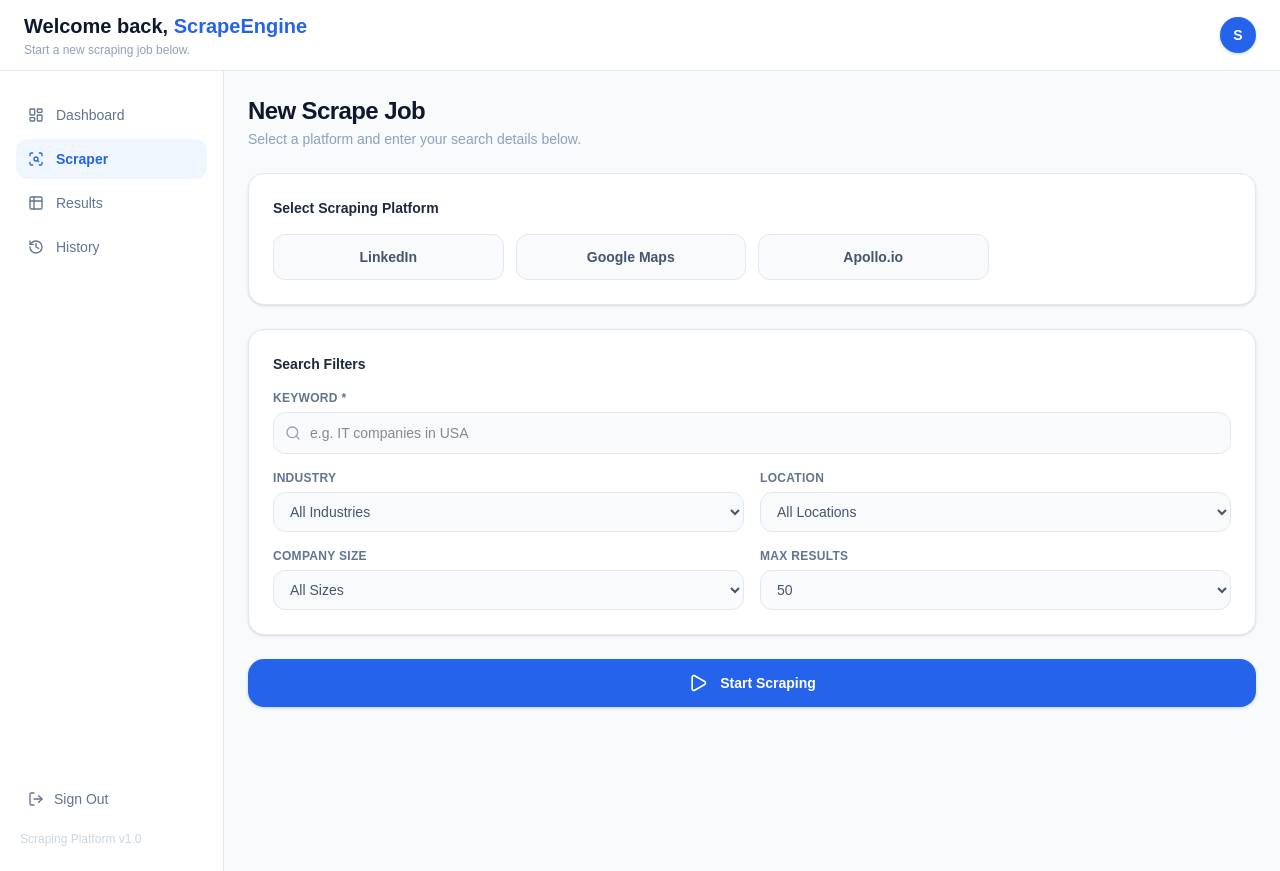
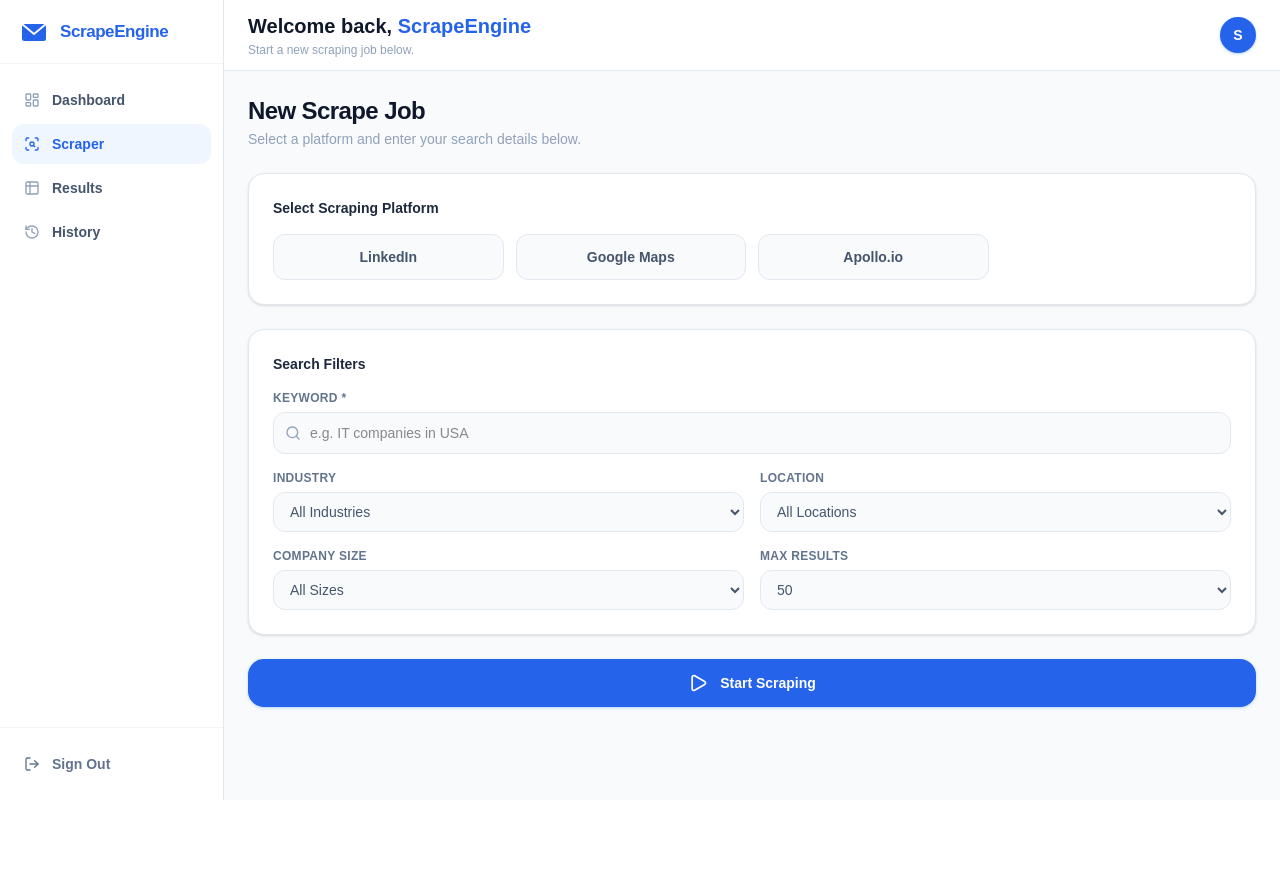
Before and after one commit to sndshx/Email-Scraping-, a Next.js app: page /scrape in a window 1280 px wide. After the commit the page ends 800 px from the top, so only its background shows below. Built offline with nearby package versions, Linux system fonts and the light colour scheme.

Commit message:
fixed sidebar

```diff
--- a/src/app/component/sidebar.tsx
+++ b/src/app/component/sidebar.tsx
@@ -15,7 +15,6 @@ const navItems = [
   { label: "Dashboard", href: "/dashboard", icon: LayoutDashboard },
   { label: "Scraper", href: "/scrape", icon: ScanSearch },
   { label: "Results", href: "/results", icon: Table2 },
-  { label: "Messages", href: "/messages", icon: MessageSquare },
   { label: "History", href: "/history", icon: History },
 ];
 
--- a/src/app/scrape/page.tsx
+++ b/src/app/scrape/page.tsx
@@ -2,25 +2,13 @@
 
 import { useState } from "react";
 import {
-  ScanSearch,
-  LayoutDashboard,
-  Table2,
-  History,
-  LogOut,
   Search,
   Play,
   Loader2,
   CheckCircle2,
   XCircle,
 } from "lucide-react";
-import Link from "next/link";
-
-const navItems = [
-  { label: "Dashboard", href: "/dashboard", icon: LayoutDashboard },
-  { label: "Scraper", href: "/scrape", icon: ScanSearch },
-  { label: "Results", href: "/results", icon: Table2 },
-  { label: "History", href: "/history", icon: History },
-];
+import Sidebar from "@/app/component/sidebar";
 
 const SCRAPERS = [
   {
@@ -95,7 +83,10 @@ export default function ScrapePage() {
   };
 
   return (
-    <div className="min-h-screen bg-slate-50">
+    <div className="min-h-screen bg-slate-50 flex">
+      <Sidebar />
+
+      <div className="flex-1 overflow-auto flex flex-col">
         {/* Header */}
         <header className="sticky top-0 z-20 bg-white border-b border-slate-200 px-6 py-3 flex items-center justify-between">
           <div>
@@ -107,61 +98,20 @@ export default function ScrapePage() {
             </p>
           </div>
           <div className="w-9 h-9 rounded-full bg-[#2563EB] flex items-center justify-center cursor-pointer hover:bg-blue-700 transition-colors shadow-sm shadow-blue-200">
-          <span className="text-white text-sm font-extrabold leading-none select-none">
-            S
-          </span>
+            <span className="text-white text-sm font-extrabold leading-none select-none">S</span>
           </div>
         </header>
-
-      <div className="flex">
-        {/* Sidebar */}
-        <aside className="w-56 min-h-screen bg-white border-r border-slate-200 flex flex-col py-6 px-4 sticky top-[57px] h-[calc(100vh-57px)]">
-          <nav className="flex flex-col gap-1 flex-1">
-            {navItems.map((item) => (
-              <Link
-                key={item.href}
-                href={item.href}
-                className={`flex items-center gap-3 px-3 py-2.5 rounded-xl text-sm font-medium transition-colors ${
-                  item.href === "/scrape"
-                    ? "bg-blue-50 text-[#2563EB] font-semibold"
-                    : "text-slate-500 hover:text-slate-800 hover:bg-slate-50"
-                }`}
-              >
-                <item.icon className="w-4 h-4" />
-                {item.label}
-              </Link>
-            ))}
-          </nav>
-          <button
-            onClick={() => {
-              window.location.href = "/";
-            }}
-            className="flex items-center gap-2.5 px-3 py-2.5 text-sm font-medium text-slate-500 hover:bg-rose-50 hover:text-rose-600 rounded-xl transition-all cursor-pointer"
-          >
-            <LogOut className="w-4 h-4" />
-            Sign Out
-          </button>
-          <p className="text-xs text-slate-300 px-1 mt-3">
-            Scraping Platform v1.0
-          </p>
-        </aside>
 
         {/* Main */}
         <main className="flex-1 p-6 space-y-6">
           <div>
-            <h2 className="text-2xl font-extrabold text-slate-900 tracking-tight">
-              New Scrape Job
-            </h2>
-            <p className="text-slate-400 text-sm mt-0.5">
-              Select a platform and enter your search details below.
-            </p>
+            <h2 className="text-2xl font-extrabold text-slate-900 tracking-tight">New Scrape Job</h2>
+            <p className="text-slate-400 text-sm mt-0.5">Select a platform and enter your search details below.</p>
           </div>
 
           {/* Scraper Selection */}
           <div className="bg-white rounded-2xl border border-slate-200 shadow-sm p-6">
-            <h3 className="text-sm font-bold text-slate-800 mb-4">
-              Select Scraping Platform
-            </h3>
+            <h3 className="text-sm font-bold text-slate-800 mb-4">Select Scraping Platform</h3>
             <div className="grid grid-cols-2 sm:grid-cols-4 gap-3">
               {SCRAPERS.map((scraper) => (
                 <button
@@ -181,15 +131,10 @@ export default function ScrapePage() {
 
           {/* Search Filters */}
           <div className="bg-white rounded-2xl border border-slate-200 shadow-sm p-6">
-            <h3 className="text-sm font-bold text-slate-800 mb-4">
-              Search Filters
-            </h3>
+            <h3 className="text-sm font-bold text-slate-800 mb-4">Search Filters</h3>
             <div className="grid grid-cols-1 sm:grid-cols-2 gap-4">
-              {/* Keyword */}
               <div className="sm:col-span-2">
-                <label className="text-xs font-semibold text-slate-500 uppercase tracking-wide mb-1.5 block">
-                  Keyword *
-                </label>
+                <label className="text-xs font-semibold text-slate-500 uppercase tracking-wide mb-1.5 block">Keyword *</label>
                 <div className="relative">
                   <Search className="absolute left-3 top-1/2 -translate-y-1/2 w-4 h-4 text-slate-400" />
                   <input
@@ -202,16 +147,10 @@ export default function ScrapePage() {
                 </div>
               </div>
 
-              {/* Industry */}
               <div>
-                <label className="text-xs font-semibold text-slate-500 uppercase tracking-wide mb-1.5 block">
-                  Industry
-                </label>
-                <select
-                  value={industry}
-                  onChange={(e) => setIndustry(e.target.value)}
-                  className="w-full px-3 py-2.5 border border-slate-200 rounded-xl text-sm bg-slate-50 text-slate-600 focus:outline-none cursor-pointer"
-                >
+                <label className="text-xs font-semibold text-slate-500 uppercase tracking-wide mb-1.5 block">Industry</label>
+                <select value={industry} onChange={(e) => setIndustry(e.target.value)}
+                  className="w-full px-3 py-2.5 border border-slate-200 rounded-xl text-sm bg-slate-50 text-slate-600 focus:outline-none cursor-pointer">
                   <option value="">All Industries</option>
                   <option>IT</option>
                   <option>Marketing</option>
@@ -224,16 +163,10 @@ export default function ScrapePage() {
                 </select>
               </div>
 
-              {/* Location */}
               <div>
-                <label className="text-xs font-semibold text-slate-500 uppercase tracking-wide mb-1.5 block">
-                  Location
-                </label>
-                <select
-                  value={location}
-                  onChange={(e) => setLocation(e.target.value)}
-                  className="w-full px-3 py-2.5 border border-slate-200 rounded-xl text-sm bg-slate-50 text-slate-600 focus:outline-none cursor-pointer"
-                >
+                <label className="text-xs font-semibold text-slate-500 uppercase tracking-wide mb-1.5 block">Location</label>
+                <select value={location} onChange={(e) => setLocation(e.target.value)}
+                  className="w-full px-3 py-2.5 border border-slate-200 rounded-xl text-sm bg-slate-50 text-slate-600 focus:outline-none cursor-pointer">
                   <option value="">All Locations</option>
                   <option>USA</option>
                   <option>UK</option>
@@ -245,16 +178,10 @@ export default function ScrapePage() {
                 </select>
               </div>
 
-              {/* Company Size */}
               <div>
-                <label className="text-xs font-semibold text-slate-500 uppercase tracking-wide mb-1.5 block">
-                  Company Size
-                </label>
-                <select
-                  value={companySize}
-                  onChange={(e) => setCompanySize(e.target.value)}
-                  className="w-full px-3 py-2.5 border border-slate-200 rounded-xl text-sm bg-slate-50 text-slate-600 focus:outline-none cursor-pointer"
-                >
+                <label className="text-xs font-semibold text-slate-500 uppercase tracking-wide mb-1.5 block">Company Size</label>
+                <select value={companySize} onChange={(e) => setCompanySize(e.target.value)}
+                  className="w-full px-3 py-2.5 border border-slate-200 rounded-xl text-sm bg-slate-50 text-slate-600 focus:outline-none cursor-pointer">
                   <option value="">All Sizes</option>
                   <option>Small</option>
                   <option>Medium</option>
@@ -262,16 +189,10 @@ export default function ScrapePage() {
                 </select>
               </div>
 
-              {/* Max Results */}
               <div>
-                <label className="text-xs font-semibold text-slate-500 uppercase tracking-wide mb-1.5 block">
-                  Max Results
-                </label>
-                <select
-                  value={maxResults}
-                  onChange={(e) => setMaxResults(e.target.value)}
-                  className="w-full px-3 py-2.5 border border-slate-200 rounded-xl text-sm bg-slate-50 text-slate-600 focus:outline-none cursor-pointer"
-                >
+                <label className="text-xs font-semibold text-slate-500 uppercase tracking-wide mb-1.5 block">Max Results</label>
+                <select value={maxResults} onChange={(e) => setMaxResults(e.target.value)}
+                  className="w-full px-3 py-2.5 border border-slate-200 rounded-xl text-sm bg-slate-50 text-slate-600 focus:outline-none cursor-pointer">
                   <option>10</option>
                   <option>25</option>
                   <option>50</option>
@@ -284,13 +205,11 @@ export default function ScrapePage() {
 
           {/* Result Message */}
           {result && (
-            <div
-              className={`flex items-center gap-3 p-4 rounded-2xl border ${
+            <div className={`flex items-center gap-3 p-4 rounded-2xl border ${
               result.success
                 ? "bg-emerald-50 border-emerald-200 text-emerald-700"
                 : "bg-rose-50 border-rose-200 text-rose-700"
-              }`}
-            >
+            }`}>
               {result.success ? (
                 <CheckCircle2 className="w-5 h-5 flex-shrink-0" />
               ) : (
@@ -299,9 +218,7 @@ export default function ScrapePage() {
               <div>
                 <p className="text-sm font-semibold">{result.message}</p>
                 {result.count !== undefined && (
-                  <p className="text-xs mt-0.5">
-                    {result.count} companies saved to database!
-                  </p>
+                  <p className="text-xs mt-0.5">{result.count} companies saved to database!</p>
                 )}
               </div>
             </div>
@@ -314,14 +231,9 @@ export default function ScrapePage() {
             className="w-full flex items-center justify-center gap-3 py-3.5 bg-[#2563EB] text-white rounded-2xl text-sm font-bold hover:bg-blue-700 transition-colors disabled:opacity-60 cursor-pointer shadow-sm shadow-blue-200"
           >
             {loading ? (
-              <>
-                <Loader2 className="w-5 h-5 animate-spin" /> Scraping in
-                progress...
-              </>
+              <><Loader2 className="w-5 h-5 animate-spin" /> Scraping in progress...</>
             ) : (
-              <>
-                <Play className="w-5 h-5" /> Start Scraping
-              </>
+              <><Play className="w-5 h-5" /> Start Scraping</>
             )}
           </button>
         </main>
```
Lines whose indentation alone changed are shown as unchanged.
